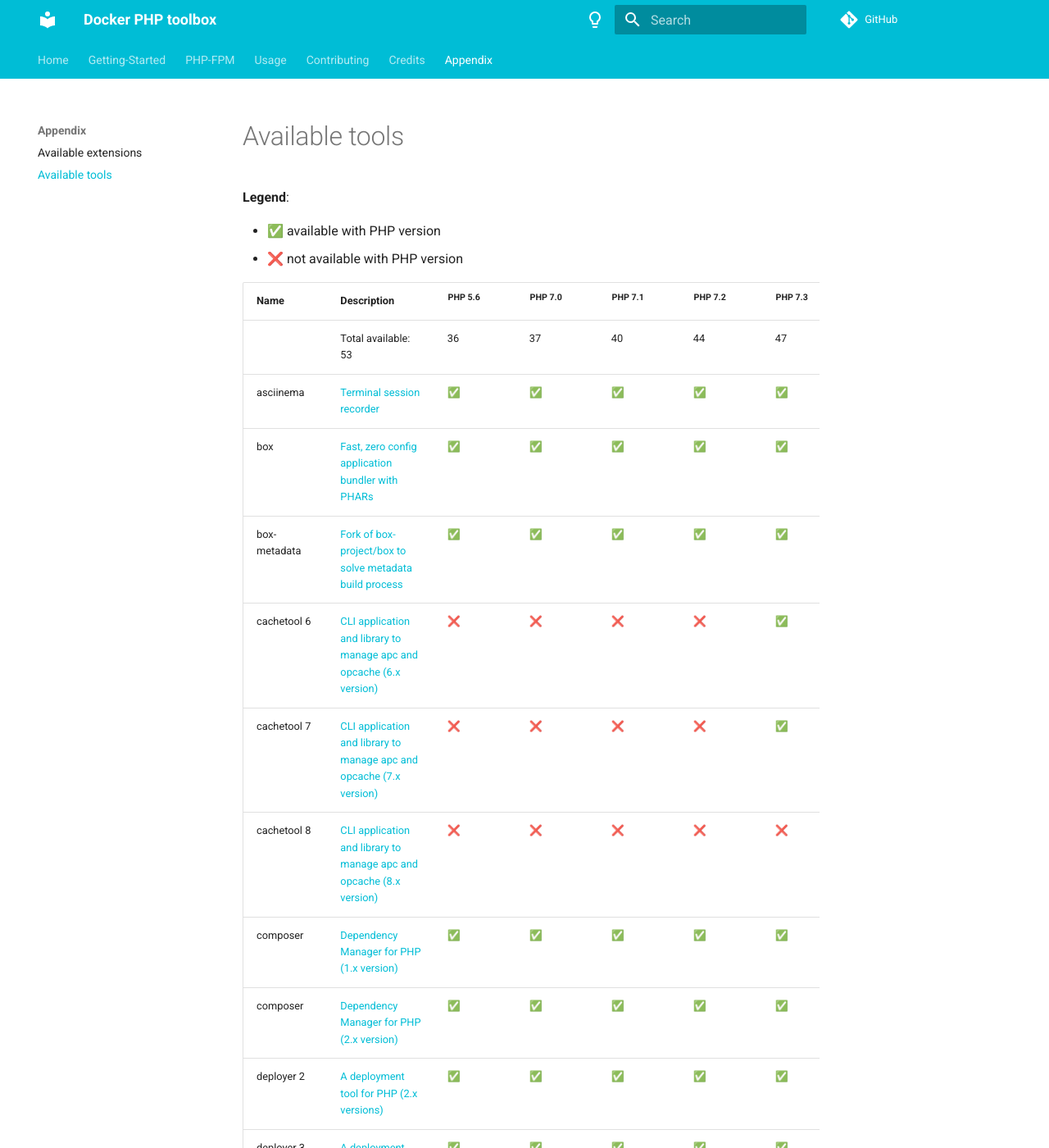
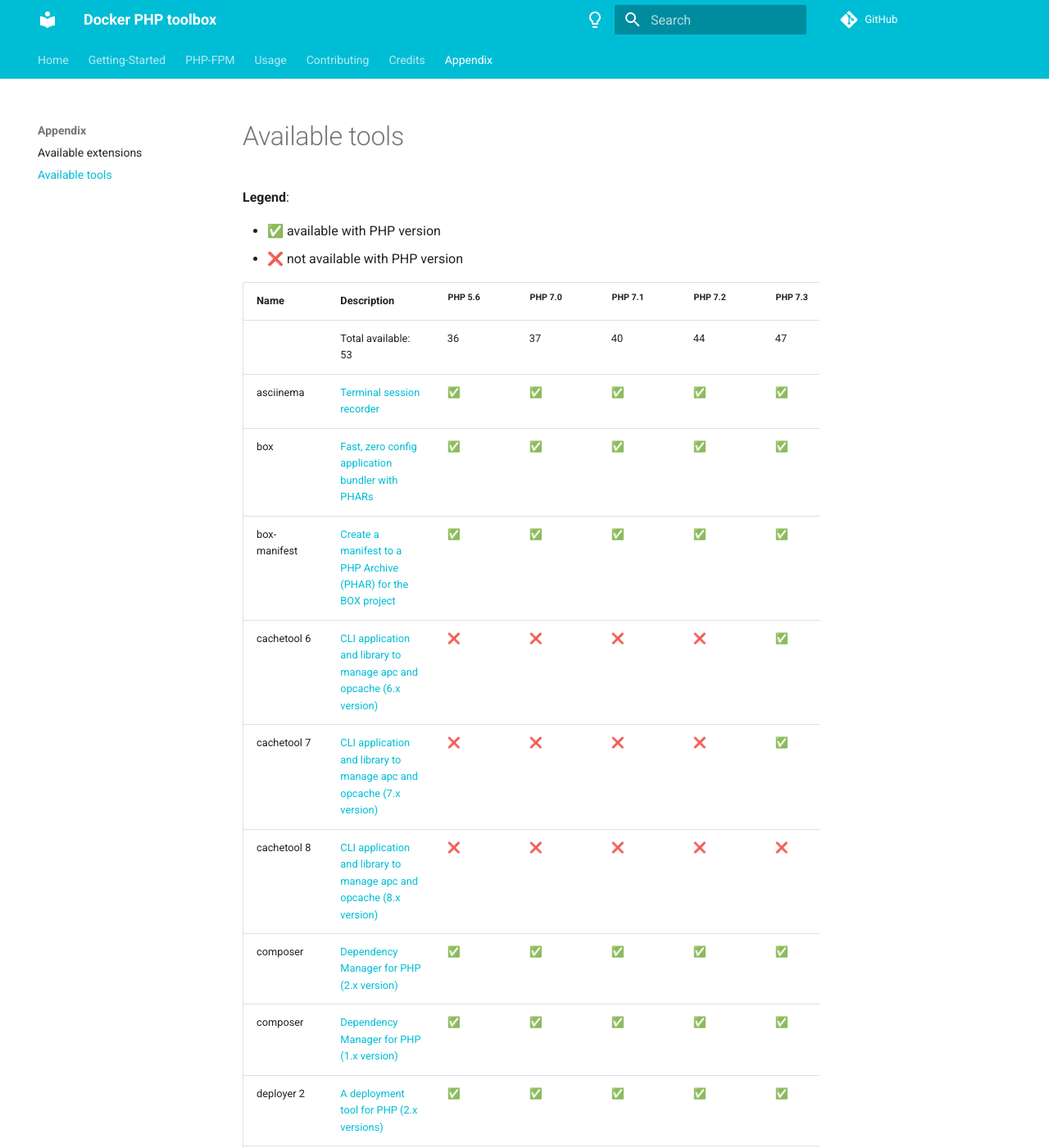
Before and after one commit to llaville/docker-php-toolbox, an MkDocs documentation site: the page built from docs/appendix/tools.md, in a window 1280 px wide and 1400 px high. Shown: the whole window at 82% size. Built offline with MkDocs 1.6.1 and Material for MkDocs 9.7.7, drawn with Linux system fonts in a browser that asks for light colours; comment, search, counter and statistics services are not loaded; some of the changed text lies outside the part shown.

Commit message:
my fork of humbug/box is now replaced by official bartlett/box-manifest

```diff
--- a/docs/appendix/tools.md
+++ b/docs/appendix/tools.md
@@ -12,12 +12,12 @@
 | | Total available: 53 | 36 | 37 | 40 | 44 | 47 | 46 | 47 | 42 |
 | asciinema | [Terminal session recorder](https://github.com/asciinema/asciinema) | &#x2705; | &#x2705; | &#x2705; | &#x2705; | &#x2705; | &#x2705; | &#x2705; | &#x2705; |
 | box | [Fast, zero config application bundler with PHARs](https://github.com/box-project/box) | &#x2705; | &#x2705; | &#x2705; | &#x2705; | &#x2705; | &#x2705; | &#x2705; | &#x2705; |
-| box-metadata | [Fork of box-project/box to solve metadata build process](https://github.com/llaville/box) | &#x2705; | &#x2705; | &#x2705; | &#x2705; | &#x2705; | &#x2705; | &#x2705; | &#x2705; |
+| box-manifest | [Create a manifest to a PHP Archive (PHAR) for the BOX project](https://github.com/llaville/box-manifest) | &#x2705; | &#x2705; | &#x2705; | &#x2705; | &#x2705; | &#x2705; | &#x2705; | &#x2705; |
 | cachetool 6 | [CLI application and library to manage apc and opcache (6.x version)](https://github.com/gordalina/cachetool) | &#x274C; | &#x274C; | &#x274C; | &#x274C; | &#x2705; | &#x2705; | &#x2705; | &#x2705; |
 | cachetool 7 | [CLI application and library to manage apc and opcache (7.x version)](https://github.com/gordalina/cachetool) | &#x274C; | &#x274C; | &#x274C; | &#x274C; | &#x2705; | &#x2705; | &#x2705; | &#x2705; |
 | cachetool 8 | [CLI application and library to manage apc and opcache (8.x version)](https://github.com/gordalina/cachetool) | &#x274C; | &#x274C; | &#x274C; | &#x274C; | &#x274C; | &#x274C; | &#x2705; | &#x2705; |
+| composer | [Dependency Manager for PHP (2.x version)](https://github.com/composer/composer) | &#x2705; | &#x2705; | &#x2705; | &#x2705; | &#x2705; | &#x2705; | &#x2705; | &#x2705; |
 | composer | [Dependency Manager for PHP (1.x version)](https://github.com/composer/composer) | &#x2705; | &#x2705; | &#x2705; | &#x2705; | &#x2705; | &#x2705; | &#x2705; | &#x2705; |
-| composer | [Dependency Manager for PHP (2.x version)](https://github.com/composer/composer) | &#x2705; | &#x2705; | &#x2705; | &#x2705; | &#x2705; | &#x2705; | &#x2705; | &#x2705; |
 | deployer 2 | [A deployment tool for PHP (2.x versions)](https://github.com/deployphp/deployer) | &#x2705; | &#x2705; | &#x2705; | &#x2705; | &#x2705; | &#x2705; | &#x2705; | &#x2705; |
 | deployer 3 | [A deployment tool for PHP (3.x versions)](https://github.com/deployphp/deployer) | &#x2705; | &#x2705; | &#x2705; | &#x2705; | &#x2705; | &#x2705; | &#x2705; | &#x2705; |
 | deployer 4 | [A deployment tool for PHP (4.x versions)](https://github.com/deployphp/deployer) | &#x2705; | &#x2705; | &#x2705; | &#x2705; | &#x2705; | &#x2705; | &#x2705; | &#x2705; |
@@ -31,9 +31,9 @@
 | Laravel Installer | [The PHP Framework for Web Artisans](https://github.com/laravel/installer) | &#x2705; | &#x2705; | &#x2705; | &#x2705; | &#x2705; | &#x2705; | &#x2705; | &#x2705; |
 | mhsendmail | [sendmail for MailHog](https://github.com/BlueBambooStudios/mhsendmail) | &#x2705; | &#x2705; | &#x2705; | &#x2705; | &#x2705; | &#x2705; | &#x2705; | &#x2705; |
 | nvm | [Node Version Manager](https://github.com/nvm-sh/nvm) | &#x2705; | &#x2705; | &#x2705; | &#x2705; | &#x2705; | &#x2705; | &#x2705; | &#x2705; |
+| OpenJDK | [Standard Java or Java compatible Runtime (headless)](https://openjdk.java.net/projects/jdk/) | &#x2705; | &#x2705; | &#x2705; | &#x2705; | &#x2705; | &#x2705; | &#x2705; | &#x2705; |
+| OpenJDK | [OpenJDK Java runtime, using Hotspot JIT (headless) (JDK 17 LTS)](https://openjdk.java.net/projects/jdk/17) | &#x2705; | &#x2705; | &#x2705; | &#x2705; | &#x2705; | &#x2705; | &#x2705; | &#x2705; |
 | OpenJDK | [OpenJDK Java runtime, using Hotspot JIT (headless) (JDK 11 LTS)](https://openjdk.java.net/projects/jdk/11) | &#x2705; | &#x2705; | &#x2705; | &#x2705; | &#x2705; | &#x2705; | &#x2705; | &#x2705; |
-| OpenJDK | [OpenJDK Java runtime, using Hotspot JIT (headless) (JDK 17 LTS)](https://openjdk.java.net/projects/jdk/17) | &#x2705; | &#x2705; | &#x2705; | &#x2705; | &#x2705; | &#x2705; | &#x2705; | &#x2705; |
-| OpenJDK | [Standard Java or Java compatible Runtime (headless)](https://openjdk.java.net/projects/jdk/) | &#x2705; | &#x2705; | &#x2705; | &#x2705; | &#x2705; | &#x2705; | &#x2705; | &#x2705; |
 | phive | [The PHAR Installation and Verification Environment](https://github.com/phar-io/phive) | &#x274C; | &#x274C; | &#x274C; | &#x274C; | &#x2705; | &#x2705; | &#x2705; | &#x2705; |
 | php-cs-fixer 2 | [PHP Coding Standards Fixer (2.x versions)](https://github.com/FriendsOfPHP/PHP-CS-Fixer) | &#x2705; | &#x2705; | &#x2705; | &#x2705; | &#x2705; | &#x2705; | &#x2705; | &#x274C; |
 | php-cs-fixer 3 | [PHP Coding Standards Fixer (3.x versions)](https://github.com/FriendsOfPHP/PHP-CS-Fixer) | &#x274C; | &#x274C; | &#x2705; | &#x2705; | &#x2705; | &#x2705; | &#x2705; | &#x274C; |
```
Also changed, not shown: CHANGELOG.md (+1 -0 lines), 1 other file.
